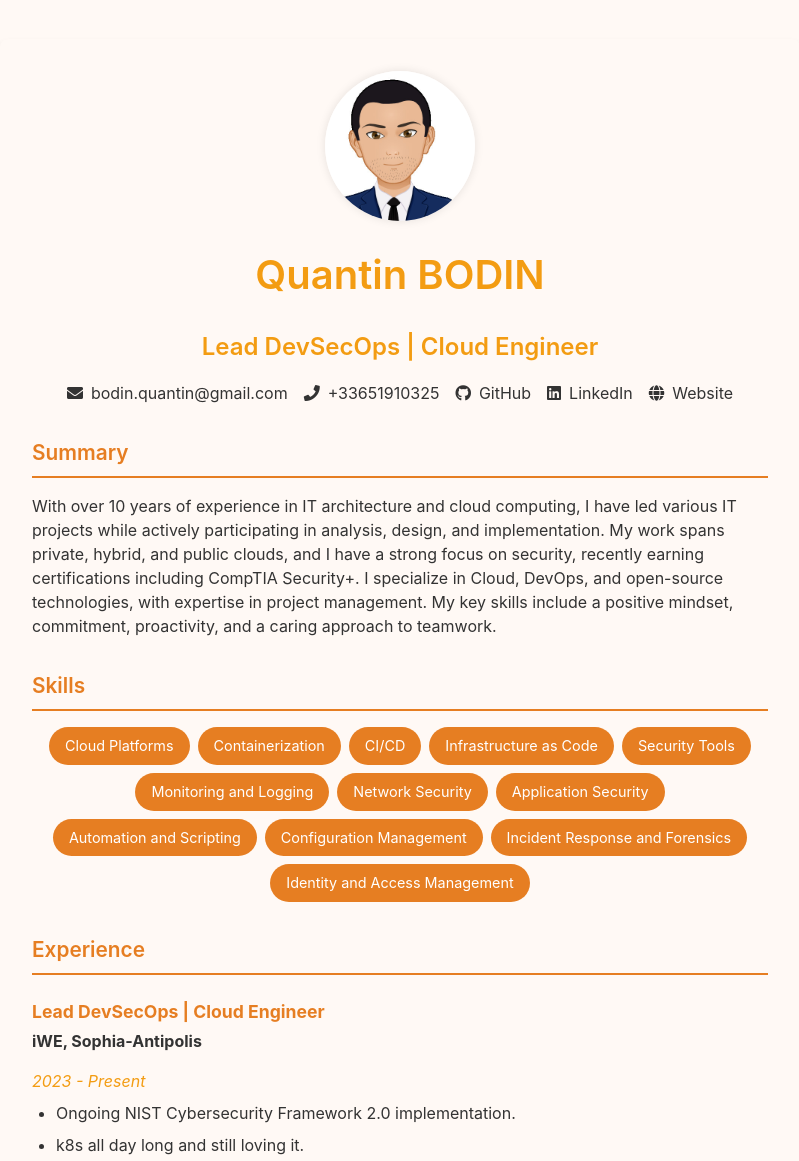
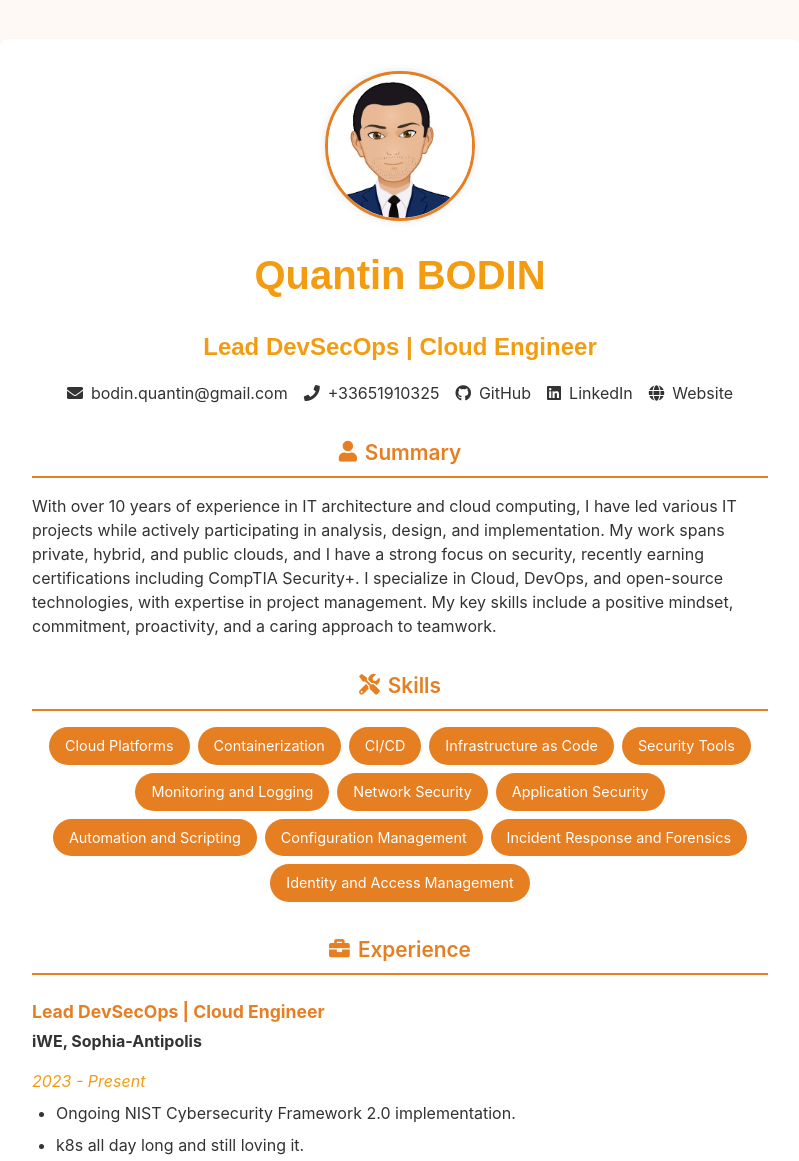
Before and after one commit to NSR2X/portfolio, a Flask app: page / in a window 1280 px wide. Shown: the part 73-1234 px from the top of the page, without its empty margins (240-1039 px from the left). Run offline with Flask 3, Linux system fonts and the light colour scheme; some libraries are stand-ins or nearby versions.

Commit message:
Resume h3 centered

```diff
--- a/static/css/pages/resume.css
+++ b/static/css/pages/resume.css
@@ -2,7 +2,7 @@
     max-width: 800px;
     margin: 0 auto;
     padding: 2rem;
-    background-color: var(--background-color);
+    background: #ffffff; /* Pure white background */
     border-radius: 8px;
     box-shadow: 0 4px 6px rgba(0, 0, 0, 0.1);
 }
@@ -19,6 +19,7 @@
     overflow: hidden;
     margin: 0 auto 1rem;
     box-shadow: 0 0 10px rgba(0, 0, 0, 0.1);
+    border: 3px solid var(--primary-color);
 }
 
 .profile-picture img {
@@ -31,12 +32,14 @@
     font-size: 2.5rem;
     color: var(--secondary-color);
     margin-bottom: 0.5rem;
+    font-family: 'Montserrat', sans-serif;
 }
 
 .resume-header h2 {
     font-size: 1.5rem;
     color: var(--secondary-color);
     margin-bottom: 1rem;
+    font-family: 'Montserrat', sans-serif;
 }
 
 .contact-info {
@@ -72,6 +75,13 @@
     border-bottom: 2px solid var(--primary-color);
     padding-bottom: 0.5rem;
     margin-bottom: 1rem;
+    display: flex;
+    align-items: center;
+    justify-content: center; /* Center the section titles */
+}
+
+.resume-section h3 i {
+    margin-right: 0.5rem;
 }
 
 .skills-cloud, .hobbies-list {
--- a/templates/home.html
+++ b/templates/home.html
@@ -22,12 +22,12 @@
     </header>
 
     <section class="resume-section">
-        <h3>Summary</h3>
+        <h3><i class="fas fa-user"></i> Summary</h3>
         <p>With over 10 years of experience in IT architecture and cloud computing, I have led various IT projects while actively participating in analysis, design, and implementation. My work spans private, hybrid, and public clouds, and I have a strong focus on security, recently earning certifications including CompTIA Security+. I specialize in Cloud, DevOps, and open-source technologies, with expertise in project management. My key skills include a positive mindset, commitment, proactivity, and a caring approach to teamwork.</p>
     </section>
 
     <section class="resume-section">
-        <h3>Skills</h3>
+        <h3><i class="fas fa-tools"></i> Skills</h3>
         <div class="skills-cloud">
             {% for skill in ['Cloud Platforms', 'Containerization', 'CI/CD', 'Infrastructure as Code', 'Security Tools', 'Monitoring and Logging', 'Network Security', 'Application Security', 'Automation and Scripting', 'Configuration Management', 'Incident Response and Forensics', 'Identity and Access Management'] %}
             <span class="skill-tag">{{ skill }}</span>
@@ -36,7 +36,7 @@
     </section>
 
     <section class="resume-section">
-        <h3>Experience</h3>
+        <h3><i class="fas fa-briefcase"></i> Experience</h3>
 
         <div class="experience-item">
             <h4>Lead DevSecOps | Cloud Engineer</h4>
@@ -104,7 +104,7 @@
     </section>
 
     <section class="resume-section">
-        <h3>Education</h3>
+        <h3><i class="fas fa-graduation-cap"></i> Education</h3>
 
         <div class="education-item">
             <h4>Engineer's Degree in Information Systems and Computer Science</h4>
@@ -120,7 +120,7 @@
     </section>
 
     <section class="resume-section">
-        <h3>Certifications and Awards</h3>
+        <h3><i class="fas fa-award"></i> Certifications and Awards</h3>
         <ul class="certifications-list">
             <li>CompTIA Security+ SY0-601</li>
             <li>ISC2 Certified in Cybersecurity (CC)</li>
@@ -134,7 +134,7 @@
 
 
     <section class="resume-section">
-        <h3>Hobbies</h3>
+        <h3><i class="fas fa-heart"></i> Hobbies</h3>
         <ul class="hobbies-list">
             <li class="hobby-tag">DJ / EDM music production</li>
             <li class="hobby-tag">Reading</li>
```
